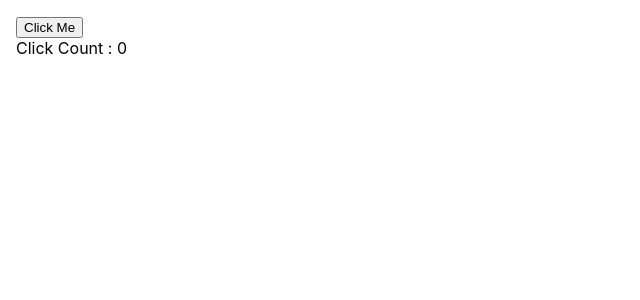
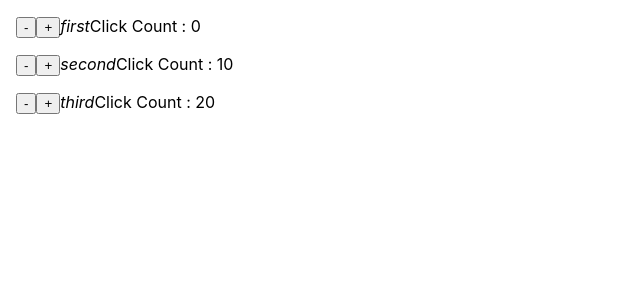
Before and after one commit to 5412/learning-react, a React app: page / in a window 1280 px wide. Shown: the top 300 px of the page, without its empty margins (0-640 px from the left). Built offline with nearby package versions, Linux system fonts and the light colour scheme.

Commit message:
chapter-1

```diff
--- a/package.json
+++ b/package.json
@@ -39,6 +39,7 @@
     "postcss-loader": "3.0.0",
     "postcss-preset-env": "6.0.6",
     "postcss-safe-parser": "4.0.1",
+    "prop-types": "^15.6.2",
     "react": "^16.6.3",
     "react-app-polyfill": "^0.1.3",
     "react-dev-utils": "^6.1.1",
--- a/src/ClickCouter.js
+++ b/src/ClickCouter.js
@@ -1,13 +1,18 @@
 import React, { Component } from 'react';
+import PropTypes from 'prop-types';
 
 class ClickCounter extends Component {
     constructor(props) {
         super(props);
-        this.onClickButton = this.onClickButton.bind(this);
-        this.state = {count:0};
+        this.onClickMimiButton = this.onClickMimiButton.bind(this);
+        this.onClickPlusButton = this.onClickPlusButton.bind(this);
+        this.state = {count:this.props.initValue || 0};
     }
 
-    onClickButton() {
+    onClickMimiButton() {
+        this.setState({count: this.state.count - 1});
+    }
+    onClickPlusButton() {
         this.setState({count: this.state.count + 1});
     }
 
@@ -17,14 +22,23 @@ class ClickCounter extends Component {
             margin:  '16px'
         };
 
+        const {caption} = this.props;
+
         return (
             <div style={counterStyle}>
-                <button onClick={this.onClickButton}>Click Me</button> <div>
+                <button onClick={this.onClickMimiButton}>-</button>
+                <button onClick={this.onClickPlusButton}>+</button>
+                <i>{caption}</i>
                 Click Count : {this.state.count}
-            </div>
             </div>
         );
     }
 }
 
+ClickCounter.propTypes = {
+    caption: PropTypes.string.isRequired,
+    initValue: PropTypes.number,
+};
+
+
 export default ClickCounter
--- /dev/null
+++ b/src/ControlPanel.js
@@ -0,0 +1,22 @@
+import React, { Component } from 'react';
+import ClickCounter from "./ClickCouter";
+
+class ControlPanel extends Component {
+    constructor (props) {
+        super(props)
+        this.state = {count:0};
+    }
+
+    render() {
+        return (
+            <div>
+                <ClickCounter caption="first" initValue={0}/>
+                <ClickCounter caption="second" initValue={10}/>
+                <ClickCounter caption="third" initValue={20}/>
+            </div>
+        );
+    }
+
+}
+
+export default ControlPanel
--- a/src/index.js
+++ b/src/index.js
@@ -2,12 +2,13 @@ import React from 'react';
 import ReactDOM from 'react-dom';
 import './index.css';
 //import App from './App';
-import ClickCouter from './ClickCouter'
+//import ClickCouter from './ClickCouter'
 import * as serviceWorker from './serviceWorker';
+import ControlPanel from "./ControlPanel";
 
 //ReactDOM.render(<App />, document.getElementById('root'));
 
-ReactDOM.render(<ClickCouter />, document.getElementById('root'));
+ReactDOM.render(<ControlPanel />, document.getElementById('root'));
 
 
 // If you want your app to work offline and load faster, you can change
```
